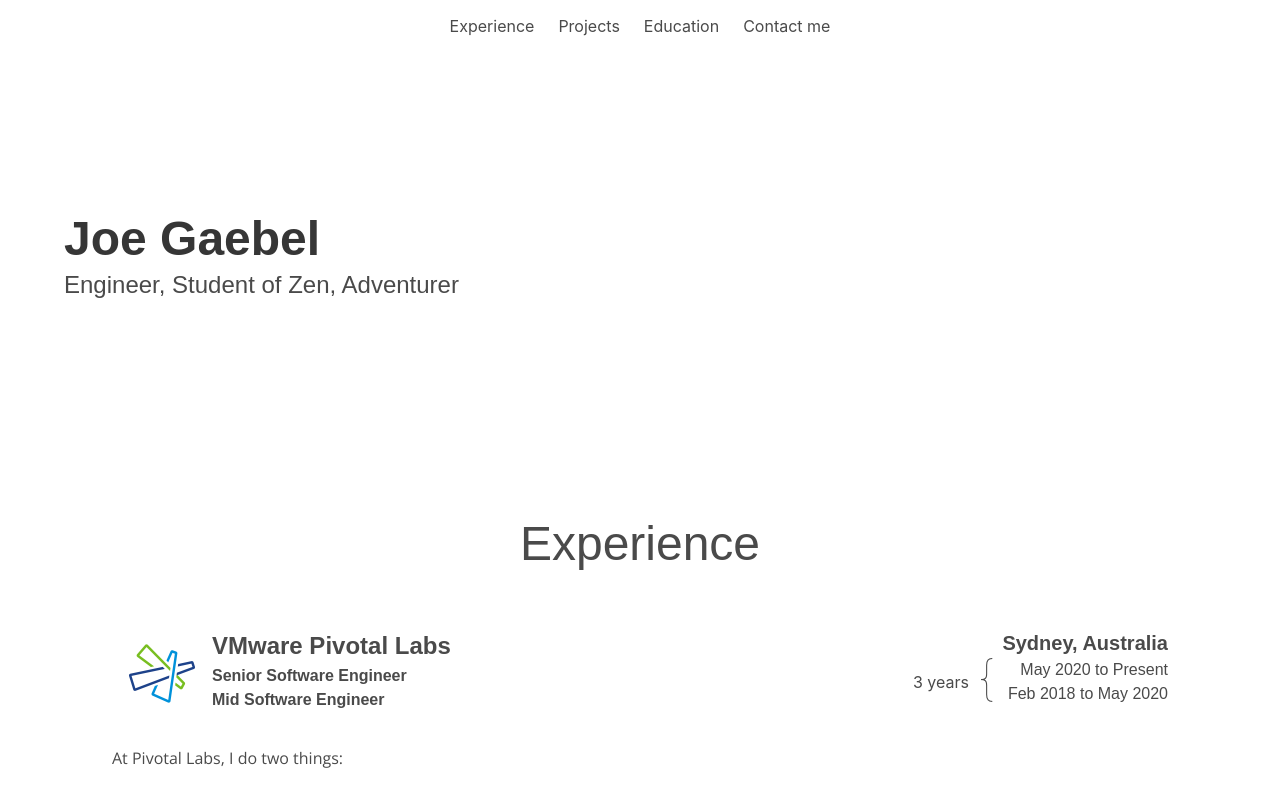
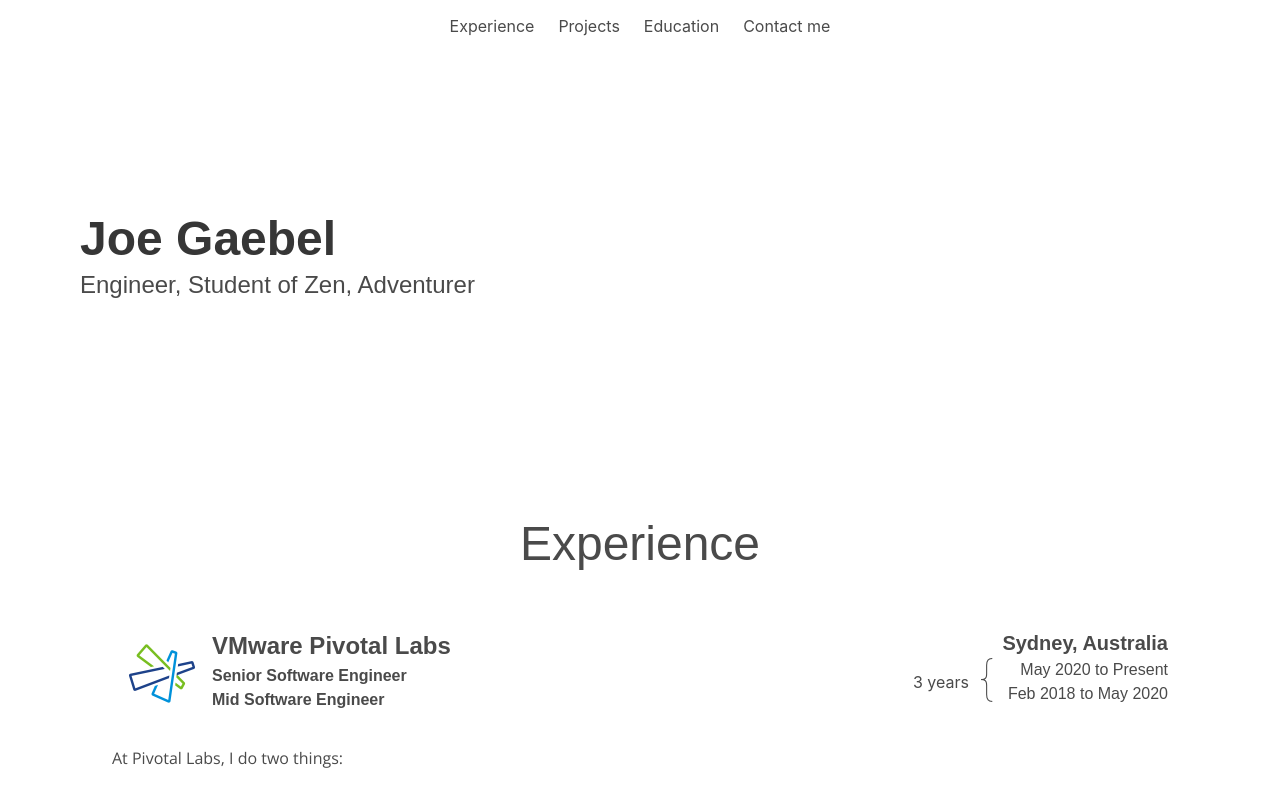
Before and after one commit to JoeGaebel/website, a React (Create React App) app: page / in a window 1280 px wide. Shown: the top 797 px of the page. Built offline with nearby package versions, Linux system fonts and the light colour scheme; a web font is replaced by a local one.

Commit message:
Add some spacing to header

```diff
--- a/src/HeaderSection.tsx
+++ b/src/HeaderSection.tsx
@@ -1,7 +1,7 @@
 import React from "react";
 
 const HeaderSection = () => {
-    return <div style={{margin: "10rem 0"}}>
+    return <div style={{margin: "10rem 1rem"}}>
         <div className="title header-font is-size-1 mb-5">Joe Gaebel</div>
         <div className="subtitle header-font is-size-4 mb-0">Engineer, Student of Zen, Adventurer</div>
     </div>
```
